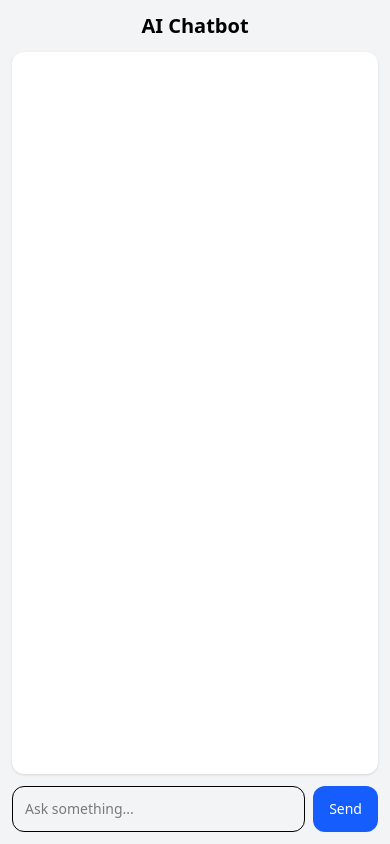
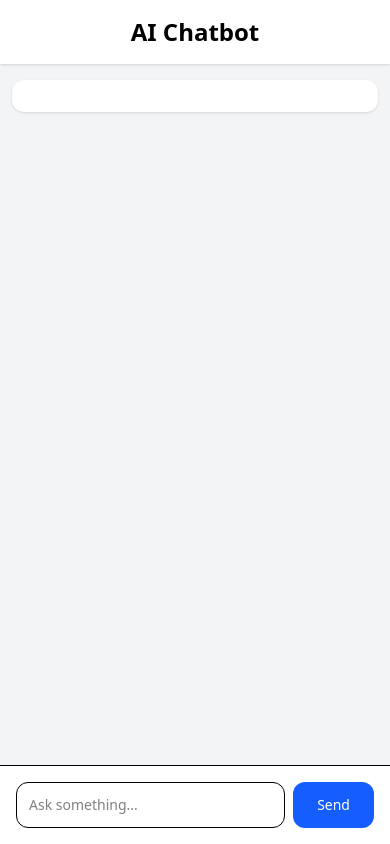
Before and after one commit to Jignesh-Kanade/NewsHunter-Frontend, a React app: page /chat in a window 390 px wide. Built offline with nearby package versions, Linux system fonts and the light colour scheme; the HTML template or start-up script is replaced by a standard one.

Commit message:
New Commit

```diff
--- a/package.json
+++ b/package.json
@@ -15,7 +15,9 @@
     "lucide-react": "^0.542.0",
     "react": "^19.1.1",
     "react-dom": "^19.1.1",
-    "react-router-dom": "^7.8.2"
+    "react-markdown": "^10.1.0",
+    "react-router-dom": "^7.8.2",
+    "remark-gfm": "^4.0.1"
   },
   "devDependencies": {
     "@eslint/js": "^9.33.0",
--- a/src/components/Chat.jsx
+++ b/src/components/Chat.jsx
@@ -252,7 +252,6 @@ export default function Chat() {
             );
 
             const data = await res.json();
-
             setChat((prev) => [...prev, { role: "ai", text: data.reply }]);
         } catch {
             setChat((prev) => [
@@ -265,43 +264,58 @@ export default function Chat() {
     };
 
     return (
-        <div className="flex flex-col min-h-screen bg-gray-100 p-3 sm:p-6">
-            <h1 className="text-xl sm:text-3xl font-bold mb-3 text-center">
-                AI Chatbot
-            </h1>
-
+        <div className="min-h-screen bg-gray-100 flex flex-col">
+            {/* Header */}
+            <div className="bg-white shadow-sm p-4">
+                <h1 className="text-2xl font-bold text-center">AI Chatbot</h1>
                 {article && (
-                <p className="text-xs sm:text-sm text-gray-600 mb-2 text-center">
+                    <p className="text-sm text-gray-600 text-center mt-1">
                         📰 {article.title}
                     </p>
                 )}
+            </div>
 
-            <div className="flex-1 overflow-y-auto bg-white rounded-xl shadow p-3 sm:p-4">
+            {/* Chat Container */}
+            <div className="flex-1 overflow-y-auto px-3 py-4">
+                <div className="max-w-4xl mx-auto bg-white rounded-xl shadow p-4">
                     {chat.map((msg, idx) => (
                         <div
                             key={idx}
-                        className={`my-2 p-3 rounded-xl max-w-[85%] text-sm sm:text-base ${msg.role === "user"
-                            ? "bg-blue-500 text-white ml-auto"
+                            className={`my-3 flex ${msg.role === "user"
+                                    ? "justify-end"
                                     : msg.role === "system"
-                                ? "bg-yellow-100 text-black mx-auto text-center"
-                                : "bg-gray-200 text-black mr-auto"
+                                        ? "justify-center"
+                                        : "justify-start"
+                                }`}
+                        >
+                            <div
+                                className={`px-4 py-3 rounded-2xl text-sm sm:text-base leading-relaxed ${msg.role === "user"
+                                        ? "bg-blue-600 text-white max-w-[70%]"
+                                        : msg.role === "system"
+                                            ? "bg-yellow-100 text-gray-800 text-center max-w-[90%]"
+                                            : "bg-gray-200 text-gray-900 max-w-[75%]"
                                     }`}
                             >
                                 {msg.text}
                             </div>
+                        </div>
                     ))}
 
-                {/* 🔄 Loader bubble */}
                     {isLoading && (
-                    <div className="my-2 p-3 rounded-xl bg-gray-200 text-black mr-auto text-sm animate-pulse">
+                        <div className="flex justify-start my-3">
+                            <div className="px-4 py-3 rounded-2xl bg-gray-200 text-sm animate-pulse">
                                 Responding...
+                            </div>
                         </div>
                     )}
 
                     <div ref={chatEndRef} />
                 </div>
+            </div>
 
-            <div className="flex gap-2 mt-3">
+            {/* Input Bar */}
+            <div className="bg-white border-t p-4">
+                <div className="max-w-4xl mx-auto flex gap-2">
                     <input
                         type="text"
                         value={message}
@@ -313,11 +327,12 @@ export default function Chat() {
                     <button
                         onClick={sendMessage}
                         disabled={isLoading}
-                    className="px-4 sm:px-6 bg-blue-600 text-white rounded-xl text-sm sm:text-base disabled:opacity-50"
+                        className="px-6 bg-blue-600 text-white rounded-xl text-sm sm:text-base disabled:opacity-50"
                     >
                         {isLoading ? "Sending..." : "Send"}
                     </button>
                 </div>
             </div>
+        </div>
     );
 }
```
Also changed, not shown: 1 other file (tests, documents, lock files or other folders). Lines whose indentation alone changed are shown as unchanged.
